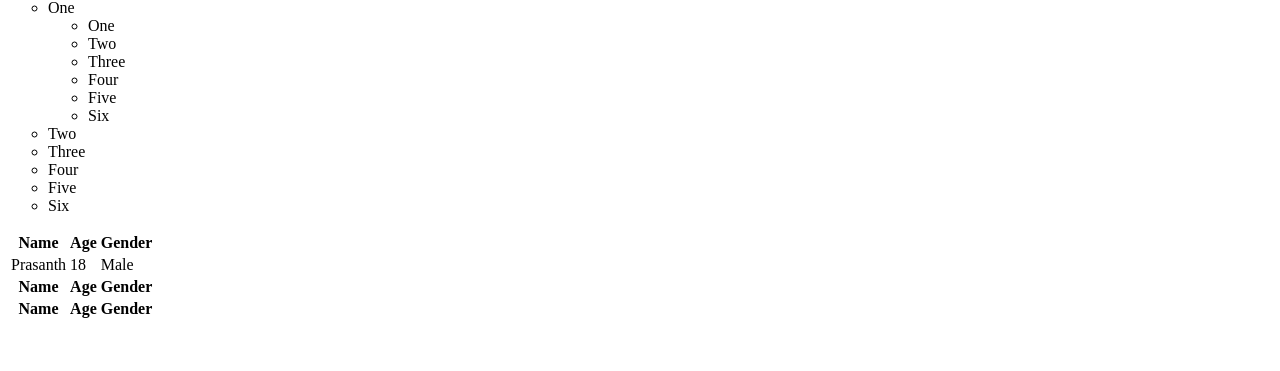
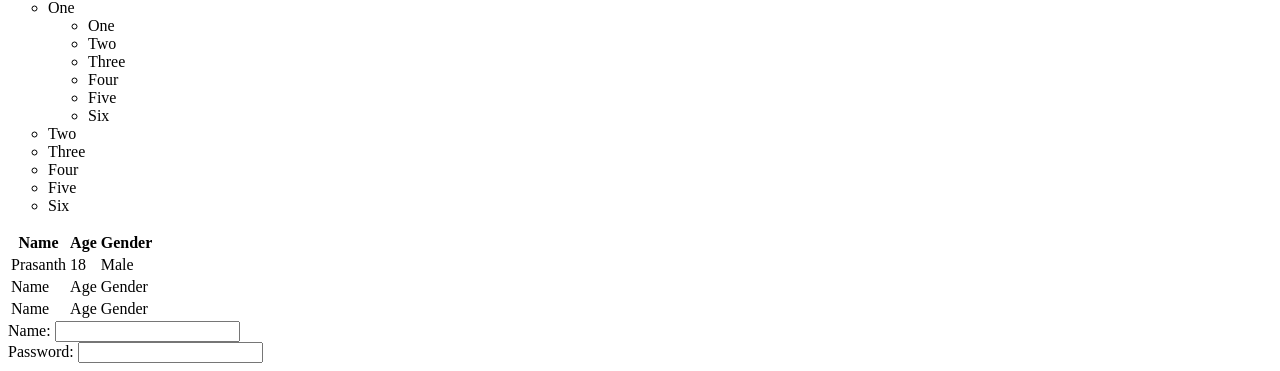
Before and after one commit to gkprasanth/Wen-Development, a website: page index.html in a window 1280 px wide. Shown: the part 635-1006 px from the top of the page. Before the commit the page ends 964 px from the top, so only its background shows below. Drawn offline with Linux system fonts and the light colour scheme.

Commit message:
1 file modified

```diff
--- a/index.html
+++ b/index.html
@@ -59,15 +59,23 @@
             <td>Male</td>
          </tr>
          <tr>
-            <th>Name</th>
-            <th>Age</th>
-            <th>Gender</th>
+            <td>Name</td>
+            <td>Age</td>
+            <td>Gender</td>
          </tr>
          <tr>
-            <th>Name</th>
-            <th>Age</th>
-            <th>Gender</th>
+            <td>Name</td>
+            <td>Age</td>
+            <td>Gender</td>
          </tr>
       </table>
+     <form action="">
+      <div>
+      Name: <input type="text" name="my_name">
+      </div>
+      <div>
+      Password: <input type="password" name="my_password">
+      </div>
+    </form>
    </body>
 </html>
```
